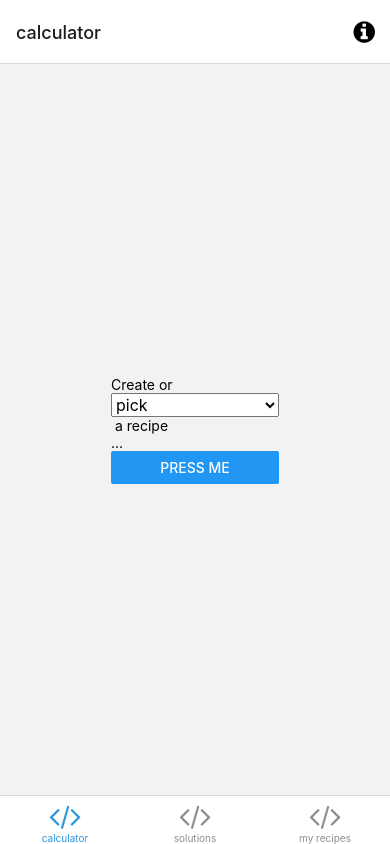
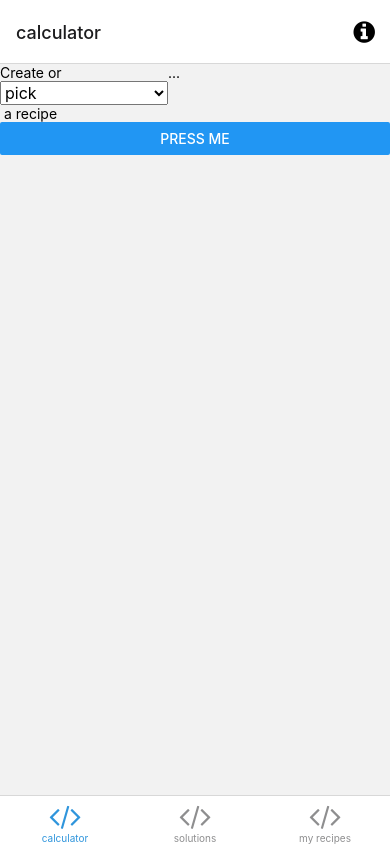
Before and after one commit to niole/hydrocalc-mobile, a React Native app: screen /Calculator in a window 390 px wide. Built offline with nearby package versions, Linux system fonts and the light colour scheme; what expo-linking would draw is missing.

Commit message:
Fix styles make things readable

```diff
--- a/recipe/CalculatedRecipeView.tsx
+++ b/recipe/CalculatedRecipeView.tsx
@@ -1,5 +1,5 @@
 import * as React from 'react';
-import { Picker, Text, View } from 'react-native';
+import { StyleSheet, Picker, Text, View } from 'react-native';
 import { Recipe } from '../globalState';
 import { RecipeInstructions } from './RecipeInstructions';
 
@@ -16,7 +16,7 @@ export const CalculatedRecipeView: React.FC<CalculatedRecipeViewProps> = ({ defa
   }, [defaultRecipe]);
 
   return (
-    <View>
+    <View style={styles.container}>
       <View>
         <Text>Create or </Text>
           <Picker selectedValue={selectedRecipe ? selectedRecipe.name : ""} onValueChange={selectRecipe(setRecipe, recipes)}>
@@ -25,9 +25,7 @@ export const CalculatedRecipeView: React.FC<CalculatedRecipeViewProps> = ({ defa
           </Picker>
           <Text> a recipe</Text>
         </View>
-        <View>
-          {selectedRecipe ? <RecipeInstructions recipe={selectedRecipe} /> : <Text>...</Text>}
-        </View>
+        <View>{selectedRecipe ? <RecipeInstructions recipe={selectedRecipe} /> : <Text>...</Text>}</View>
     </View>
   );
 };
@@ -35,3 +33,9 @@ export const CalculatedRecipeView: React.FC<CalculatedRecipeViewProps> = ({ defa
 const selectRecipe = (setRecipe: (r: Recipe | undefined) => void, recipes: Recipe[]) => (name: string): void => {
   setRecipe(recipes.find(r => r.name === name));
 };
+
+const styles = StyleSheet.create({
+  container: {
+    flexDirection: 'row',
+  },
+});
--- a/recipe/RecipeInstructions.tsx
+++ b/recipe/RecipeInstructions.tsx
@@ -1,5 +1,5 @@
 import * as React from 'react';
-import { Text, View } from 'react-native';
+import { StyleSheet, Text, View } from 'react-native';
 import { Recipe } from '../globalState';
 import { BucketSizeLabel } from '../components';
 
@@ -10,14 +10,20 @@ type RecipeInstructionsProps = {
 export const RecipeInstructions: React.FC<RecipeInstructionsProps> = ({ recipe: { name, ec, bucketSize, solution } }) => (
   <View>
     <Text>{name}</Text>
-    <Text>e.c.: {ec}</Text>
-    <Text>bucket size: </Text><BucketSizeLabel bucketSize={bucketSize} />
+    <Text style={styles.label}>e.c.: {ec}</Text>
+    <View style={styles.label}><Text>bucket size: </Text><BucketSizeLabel bucketSize={bucketSize} /></View>
     <Text>npk: {solution.targetNpk.n}-{solution.targetNpk.p}-{solution.targetNpk.k}</Text>
     {solution.inputs.map(input => (
-      <View>
-        <Text>{input.solution.name}</Text>
+      <View style={styles.label}>
+        <Text>{input.solution.name}: </Text>
         <Text>{input.frac}</Text>
       </View>
     ))}
   </View>
 );
+
+const styles = StyleSheet.create({
+  label: {
+    flexDirection: 'row',
+  },
+});
--- a/screens/Screen.tsx
+++ b/screens/Screen.tsx
@@ -1,5 +1,5 @@
 import * as React from 'react';
-import { View, StyleSheet } from 'react-native';
+import { View } from 'react-native';
 
 type Props = {
   title: string;
@@ -8,18 +8,8 @@ type Props = {
 
 export function Screen({ title, children }: Props) {
   return (
-    <View style={styles.container}>
-      <View>
-        {children}
-      </View>
+    <View>
+      {children}
     </View>
   );
 }
-
-const styles = StyleSheet.create({
-  container: {
-    flex: 1,
-    alignItems: 'center',
-    justifyContent: 'center',
-  },
-});
```
